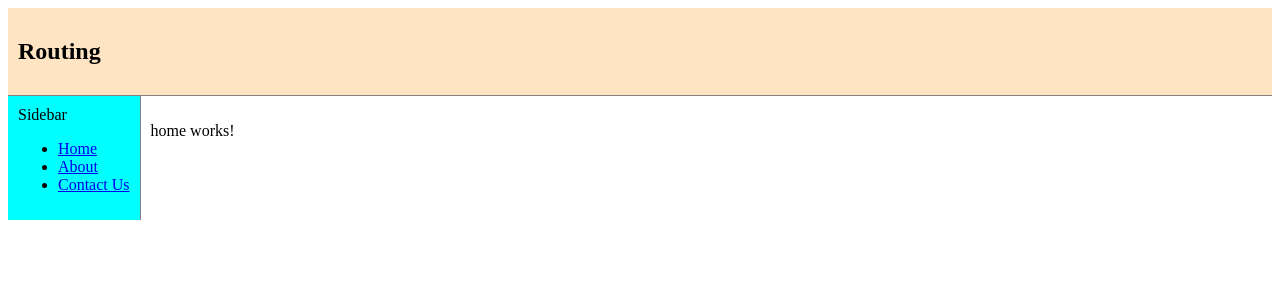
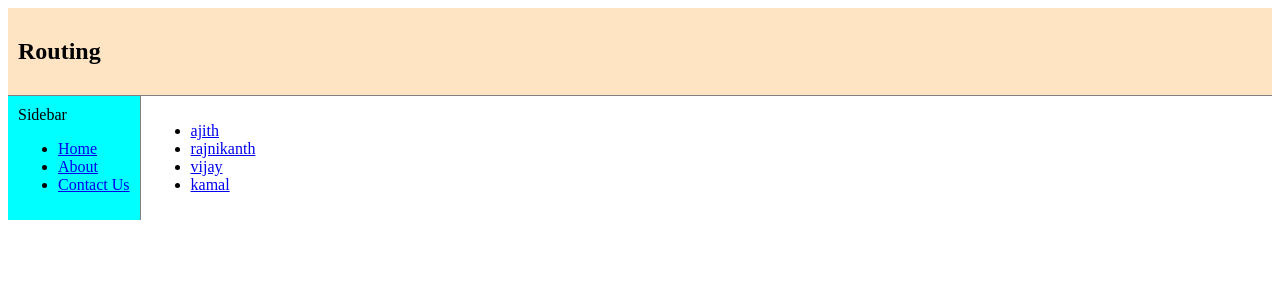
Before and after one commit to jintoppy/angular-routing-sep2021, an Angular app: page / in a window 1280 px wide. Shown: the top 300 px of the page. Built offline with nearby package versions, Linux system fonts and the light colour scheme.

Commit message:
user details

```diff
--- a/src/app/app-routing.module.ts
+++ b/src/app/app-routing.module.ts
@@ -4,6 +4,7 @@ import { AboutComponent } from './components/about/about.component';
 import { ContactComponent } from './components/contact/contact.component';
 import { HomeComponent } from './components/home/home.component';
 import { NotFoundComponent } from './components/not-found/not-found.component';
+import { UserDetailsComponent } from './components/user-details/user-details.component';
 
 const routes: Routes = [
   {
@@ -13,6 +14,10 @@ const routes: Routes = [
   {
     path: 'contactus',
     component: ContactComponent
+  },
+  {
+    path: 'user-details/:actor',
+    component: UserDetailsComponent
   },
   {
     path: '',
--- a/src/app/app.module.ts
+++ b/src/app/app.module.ts
@@ -6,6 +6,7 @@ import { AboutComponent } from './components/about/about.component';
 import { ContactComponent } from './components/contact/contact.component';
 import { HomeComponent } from './components/home/home.component';
 import { NotFoundComponent } from './components/not-found/not-found.component';
+import { UserDetailsComponent } from './components/user-details/user-details.component';
 
 
 
@@ -15,7 +16,8 @@ import { NotFoundComponent } from './components/not-found/not-found.component';
     AboutComponent,
     ContactComponent,
     HomeComponent,
-    NotFoundComponent
+    NotFoundComponent,
+    UserDetailsComponent
   ],
   imports: [
     BrowserModule,
--- a/src/app/components/home/home.component.html
+++ b/src/app/components/home/home.component.html
@@ -1 +1,9 @@
-<p>home works!</p>
+<div>
+    <ul>
+        <li *ngFor="let user of users">
+            <a [routerLink]="['/user-details', user.name]">
+                {{user.name}}
+            </a>
+        </li>
+    </ul>
+</div>
--- a/src/app/components/home/home.component.ts
+++ b/src/app/components/home/home.component.ts
@@ -9,6 +9,13 @@ export class HomeComponent implements OnInit {
 
   constructor() { }
 
+  users = [
+    { name: 'ajith'},
+    { name: 'rajnikanth'},
+    { name: 'vijay'},
+    { name: 'kamal'}
+  ]
+
   ngOnInit(): void {
   }
 
--- /dev/null
+++ b/src/app/components/user-details/user-details.component.html
@@ -0,0 +1 @@
+<p>user-details works!</p>
--- /dev/null
+++ b/src/app/components/user-details/user-details.component.ts
@@ -0,0 +1,17 @@
+import { Component, OnInit } from '@angular/core';
+import { ActivatedRoute } from '@angular/router';
+
+@Component({
+  selector: 'app-user-details',
+  templateUrl: './user-details.component.html',
+  styleUrls: ['./user-details.component.css']
+})
+export class UserDetailsComponent implements OnInit {
+
+  constructor(private route: ActivatedRoute) { }
+
+  ngOnInit(): void {
+    console.log(this.route.snapshot.params);
+  }
+
+}
```
Also changed, not shown: src/app/components/user-details/user-details.component.css (added), 1 other file (tests, documents, lock files or other folders).
